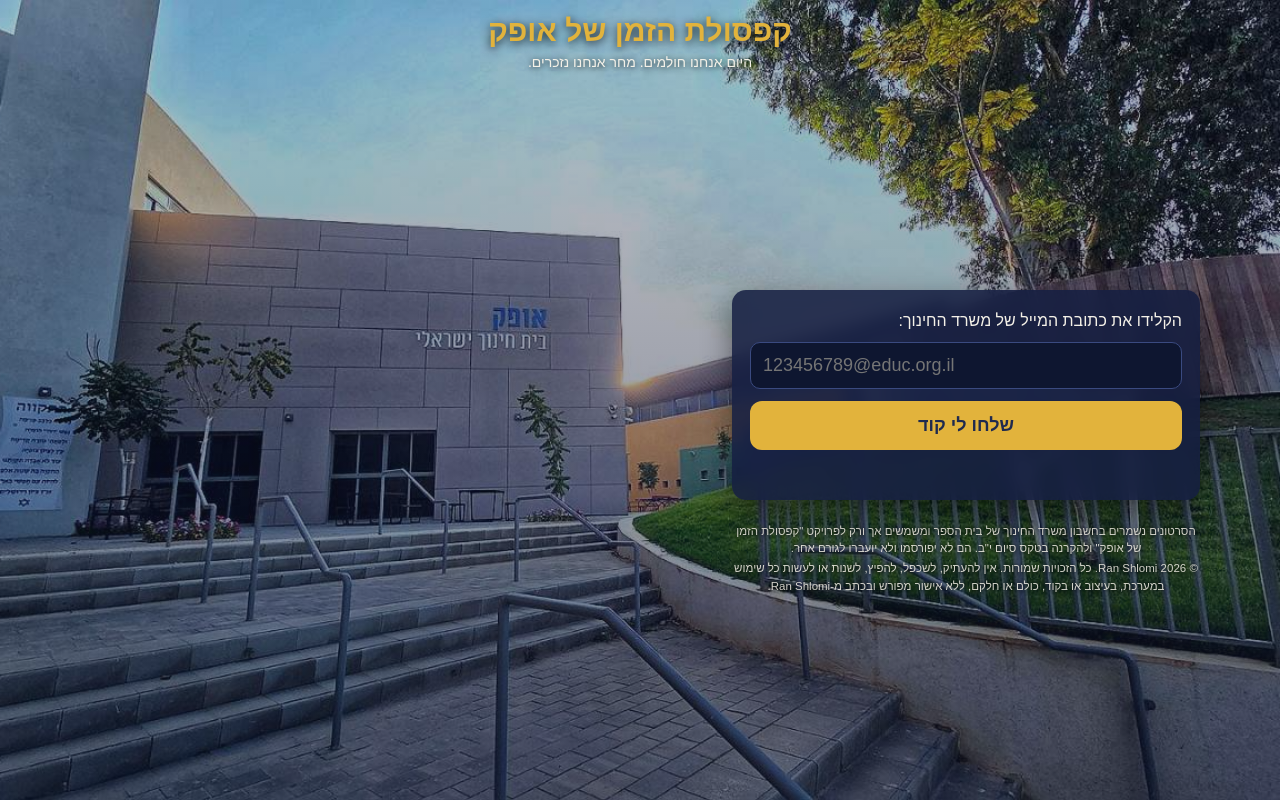
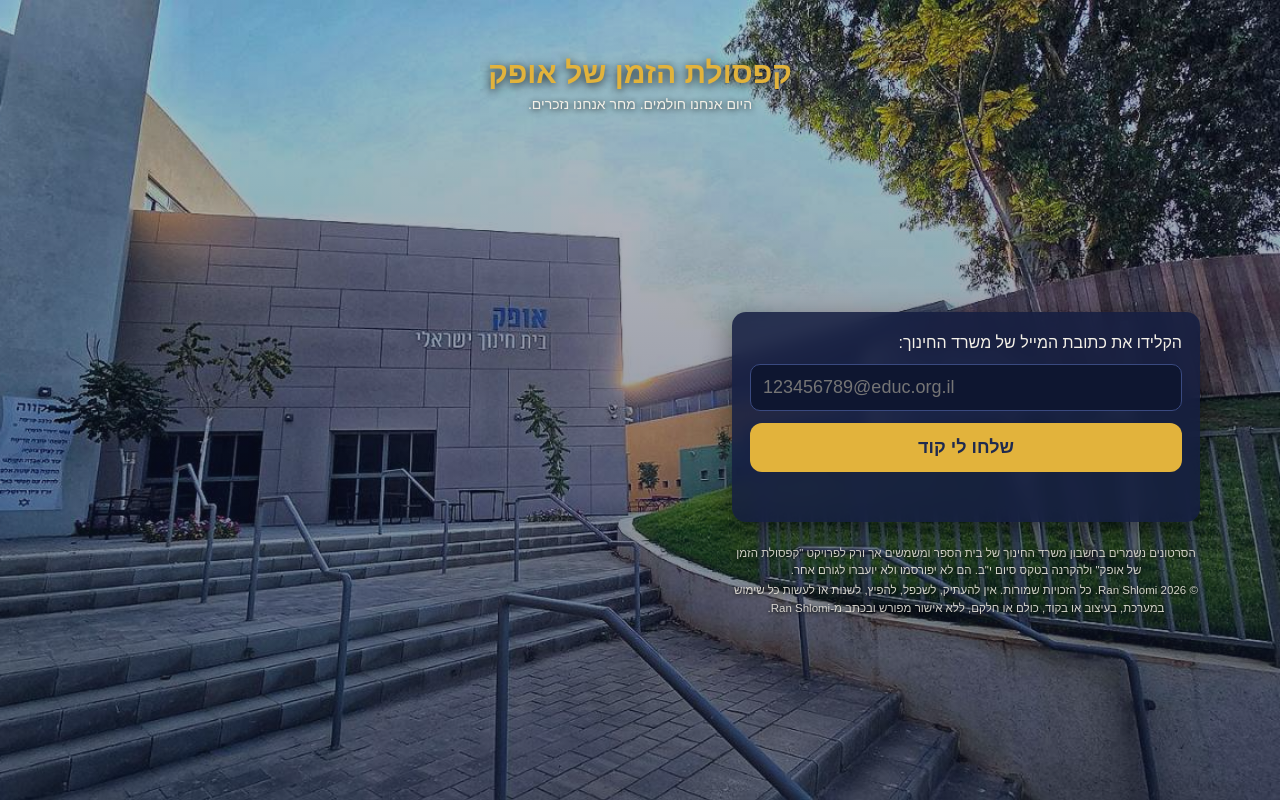
Before and after one commit to OFEKSC111/capsule, a plain HTML site: page index.html in a window 1280 px wide. Drawn offline with Linux system fonts and the light colour scheme.

Commit message:
Update index.html

```diff
--- a/index.html
+++ b/index.html
@@ -18,12 +18,12 @@
   body { font-family:Arial, "Segoe UI", sans-serif; background:var(--bg); color:var(--txt); }
   .hero { position:fixed; inset:0; z-index:0; background:#24305a url('hero.jpg') center/cover no-repeat; }
   .hero::after { content:""; position:absolute; inset:0; background:linear-gradient(180deg, rgba(14,22,48,.25) 0%, rgba(14,22,48,.55) 100%); }
-  .wrap { position:relative; z-index:1; max-width:500px; margin:0 5vw 0 auto; min-height:100vh; padding:112px 16px 24px; display:flex; flex-direction:column; justify-content:center; }
+  .wrap { position:relative; z-index:1; max-width:500px; margin:0 5vw 0 auto; min-height:100vh; padding:calc(7vh + 100px) 16px 24px; display:flex; flex-direction:column; justify-content:center; }
   @media (max-width:820px) {
     .hero { background-position:39% center; }
     .wrap { margin:0 auto; justify-content:flex-end; padding-bottom:28px; }
   }
-  .top { position:fixed; top:0; left:0; right:0; z-index:2; padding:14px 12px 0; padding-top:max(14px, env(safe-area-inset-top)); pointer-events:none; }
+  .top { position:fixed; top:0; left:0; right:0; z-index:2; padding:7vh 12px 0; padding-top:max(7vh, calc(env(safe-area-inset-top) + 14px)); pointer-events:none; }
   .ttl { margin:0 0 6px; text-align:center; font-size:30px; color:var(--gold); text-shadow:0 2px 10px rgba(0,0,0,.85); }
   .sub { text-align:center; margin:0 0 16px; font-size:14px; text-shadow:0 1px 6px rgba(0,0,0,.9); }
   .card { background:rgba(20,30,64,.86); -webkit-backdrop-filter:blur(8px); backdrop-filter:blur(8px); box-shadow:0 10px 30px rgba(0,0,0,.45); border-radius:14px; padding:18px; margin-bottom:14px; line-height:1.6; }
```
